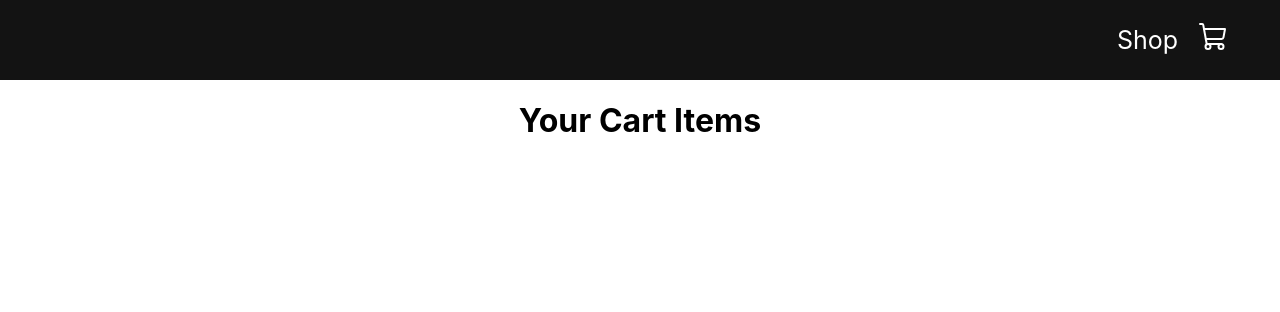
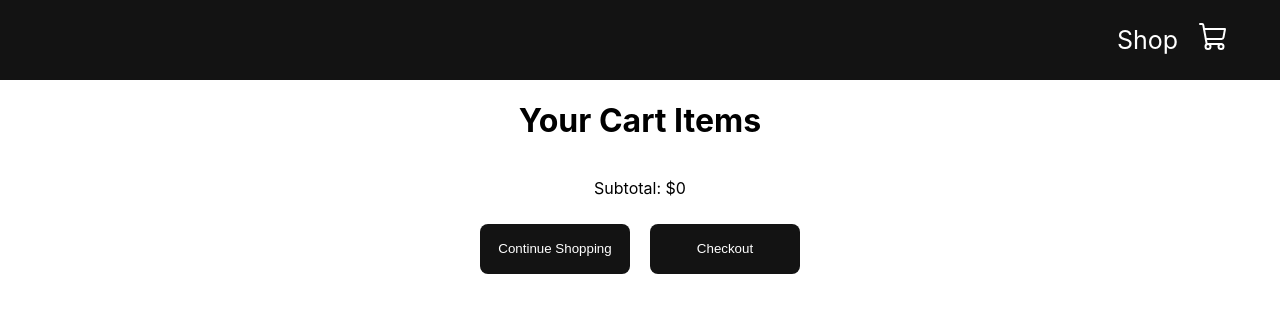
Before and after one commit to AJ197028/Cart-By-contexApi, a React (Create React App) app: page /cart in a window 1280 px wide. Shown: the top 312 px of the page. Built offline with nearby package versions, Linux system fonts and the light colour scheme.

Commit message:
total amount

```diff
--- a/src/context/shop-context.js
+++ b/src/context/shop-context.js
@@ -1,41 +1,54 @@
-import React, { createContext, useState } from 'react';
-import PRODUCTS from '../pages/products';
+import React, { createContext, useState } from "react";
+import PRODUCTS from "../pages/products";
 
 export const ShopContext = createContext(null);
 
-const getDefaultCart =()=> {
-    let cart = {}                   //object means 1 product
-    for(let i=1; i<PRODUCTS.length+1; i++) {
-        cart[i]=0                   //intial all product to 0
+const getDefaultCart = () => {
+  let cart = {}; //object means 1 product
+  for (let i = 1; i < PRODUCTS.length + 1; i++) {
+    cart[i] = 0; //intial all product to 0
   }
   return cart;
-}
+};
 
 export const ShopContextProvider = (props) => {
   const [cartItems, setCartItems] = useState(getDefaultCart());
 
   const addToCart = (itemId) => {
-        setCartItems((prev) =>(
-            {...prev, [itemId]: prev[itemId] + 1}       //
-        ))
-    }
+    setCartItems((prev) => ({ ...prev, [itemId]: prev[itemId] + 1 })); //
+  };
 
   const removeFromCart = (itemId) => {
-        setCartItems((prev) =>(
-            {...prev, [itemId]: prev[itemId] - 1}
-        ))
-    }
+    setCartItems((prev) => ({ ...prev, [itemId]: prev[itemId] - 1 }));
+  };
 
   const updateCartItemCount = (newAmount, itemId) => {
-        setCartItems((prev)=> ({...prev, [itemId]: newAmount}))
+    setCartItems((prev) => ({ ...prev, [itemId]: newAmount }));
   };
 
-    const contextValue = {cartItems, addToCart, removeFromCart, updateCartItemCount };
+  const getTotalCartAmount = () => {
+    let totalAmount = 0;
+    for (const item in cartItems) {
+      if (cartItems[item] > 0) {
+        let itemInfo = PRODUCTS.find((product) => product.id === Number(item));
+        totalAmount += cartItems[item] * itemInfo.price;
+      }
+    }
+    return totalAmount;
+  };
+
+  const contextValue = {
+    cartItems,
+    addToCart,
+    removeFromCart,
+    updateCartItemCount,
+    getTotalCartAmount,
+  };
   console.log(cartItems);
 
   return (
     <ShopContext.Provider value={contextValue}>
       {props.children}
     </ShopContext.Provider>
-    )
+  );
 };
--- a/src/pages/cart/cart-item.js
+++ b/src/pages/cart/cart-item.js
@@ -13,7 +13,7 @@ const CartItem = (props) => {
         <p>
           <b> {productName} </b>
         </p>
-        <p> ${price} </p>
+        <p> ${cartItems[id]*price} </p>
         <div className="countHandler">
           <button onClick={()=>removeFromCart(id)}> - </button>
           <input value={cartItems[id]} onChange={(e)=> updateCartItemCount(Number(e.target.value),id)} />
--- a/src/pages/cart/cart.js
+++ b/src/pages/cart/cart.js
@@ -4,7 +4,10 @@ import PRODUCTS from '../products';
 import CartItem from './cart-item';
 
 const Cart = () => {
-  const {cartItems} = useContext(ShopContext)
+  const {cartItems, getTotalCartAmount} = useContext(ShopContext);
+  const totalAmount = getTotalCartAmount()
+
+
   return (
     <div className='cart'>
       <div>
@@ -19,6 +22,11 @@ const Cart = () => {
           })
         }
       </div>
+      <div className='checkout'>
+        <p> Subtotal: ${totalAmount}</p>
+        <button> Continue Shopping </button>
+        <button> Checkout </button>
+      </div>
 
     </div>
   )
```
Lines whose indentation alone changed are shown as unchanged.
